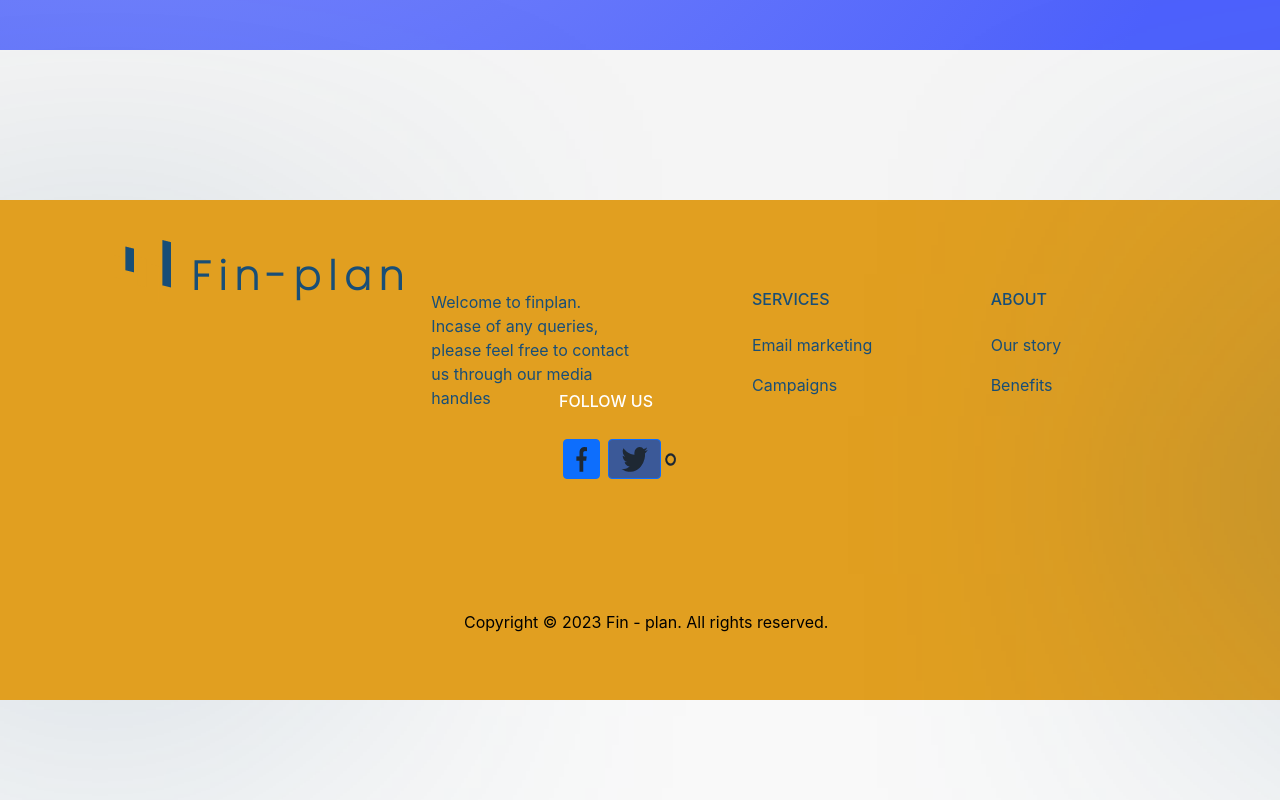
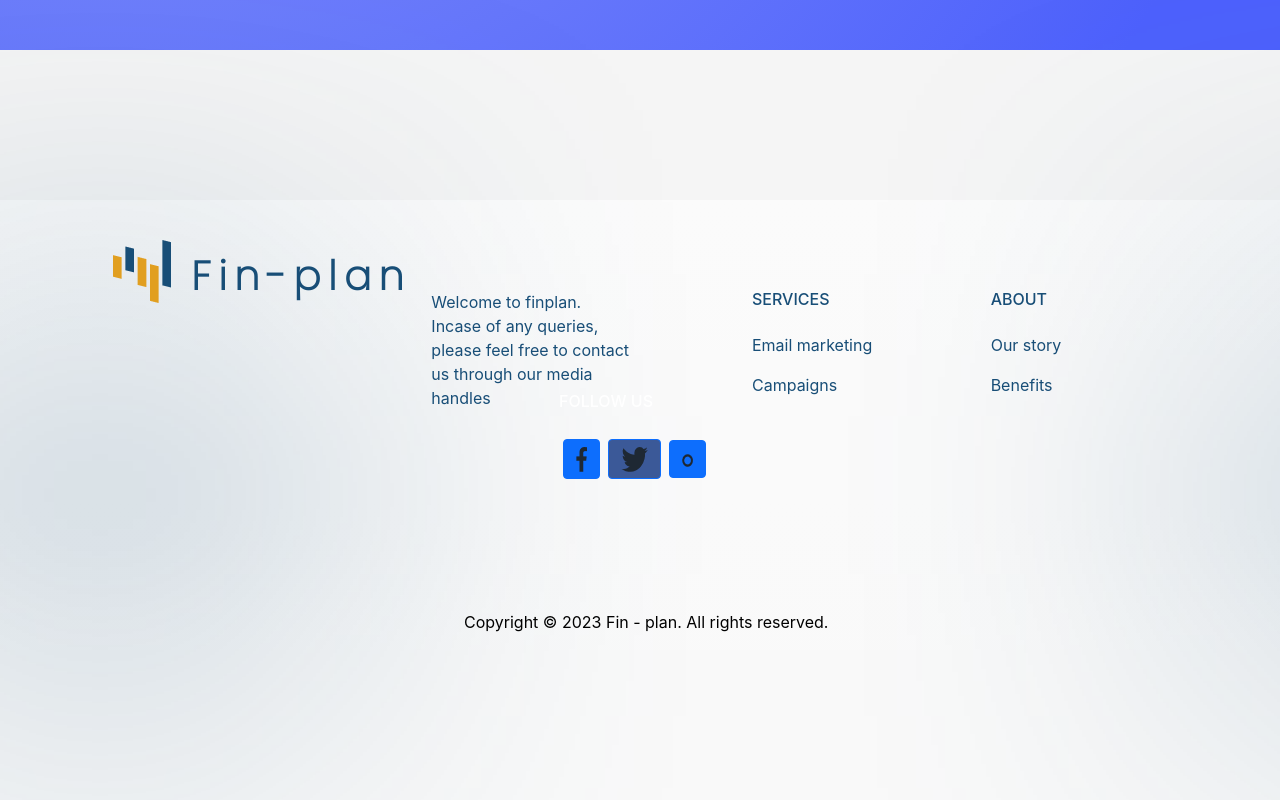
Before and after one commit to Jaffar-Hussein/Finplan, a React (Create React App) app: page /home in a window 1280 px wide. Shown: the part 5100-5900 px from the top of the page. Built offline with nearby package versions, Linux system fonts and the light colour scheme; no server answers.

Commit message:
feat:(landing-page):added social media buttons

```diff
--- a/src/components/landingpage.js
+++ b/src/components/landingpage.js
@@ -218,16 +218,16 @@ function Landing(){
                       </a>
 
                       {/* Instagram */}
-                      {/* <a
+                      <a
                         className="btn btn-primary btn-floating m-1"
                         // style="background-color: #ac2bac"
                         href="#!"
                         role="button"
-                      >  */}
+                      >
                         {/* <i className="fab fa-instagram"></i> */}
                         <FontAwesomeIcon icon={['fab', 'instagram']} />
                         <img src={require("../assets/instagram.png")} alt=""/>
-                       {/* </a> */}
+                       </a>
                     </div>
                   </div>
                   {/*Grid row*/}
--- a/src/styling/landing.css
+++ b/src/styling/landing.css
@@ -459,7 +459,7 @@ hr{
     /* display: flex; */
     width: 100%;
     height: 500px;
-    background-color: #E19F20;
+    /* background-color: #E19F20; */
     justify-content: space-between;
 }
 
```
